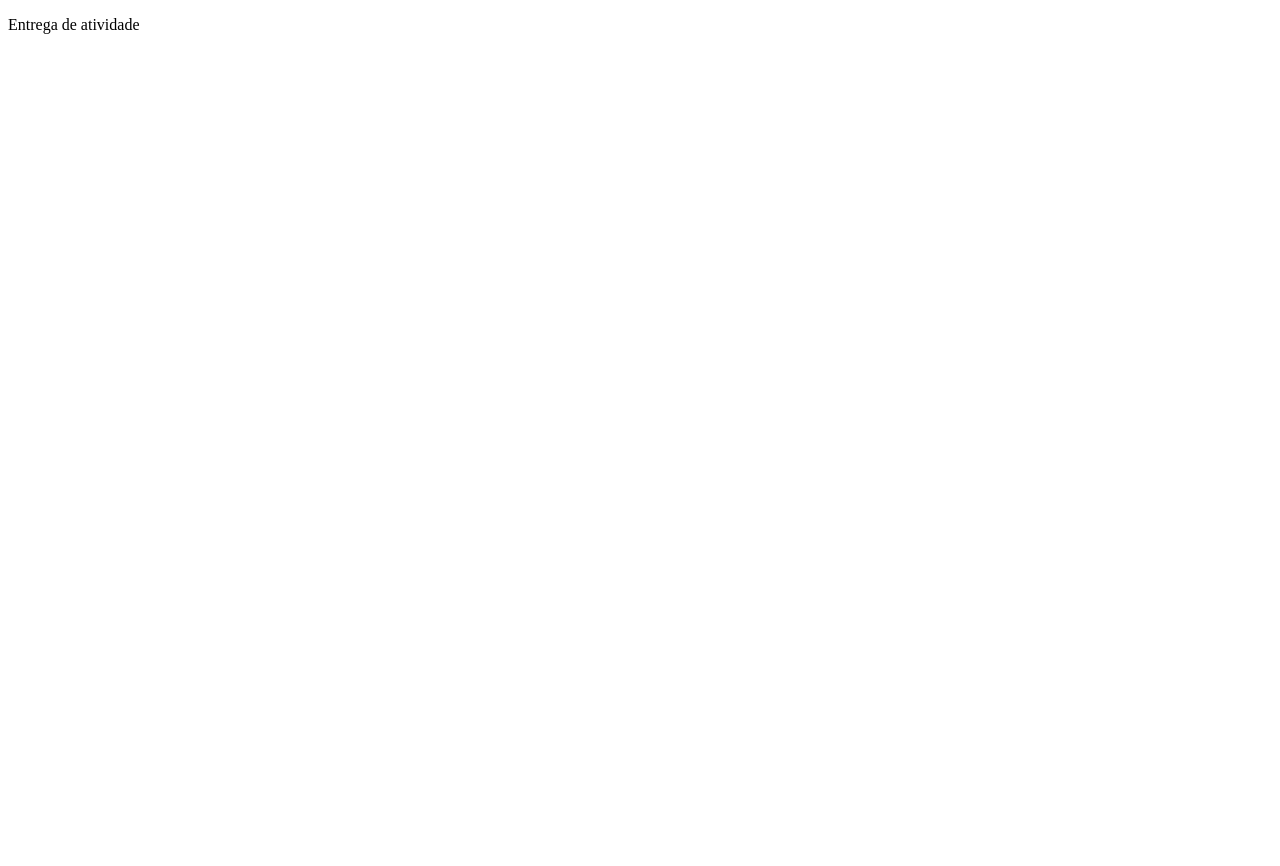
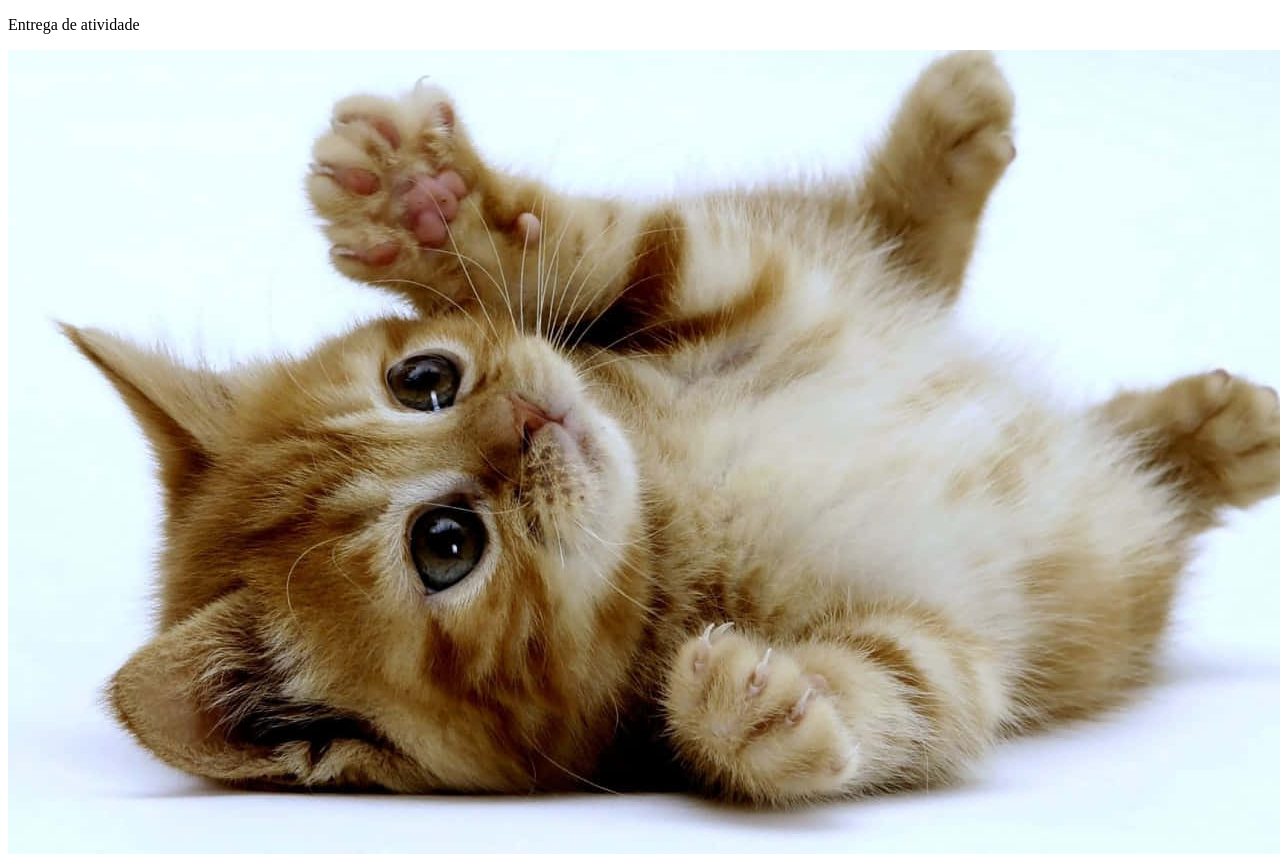
Before and after one commit to Mariano-JR/atividade_faculdade, a plain HTML site: page index.html in a window 1280 px wide. Before the commit the page ends 800 px from the top, so only its background shows below. Drawn offline with Linux system fonts and the light colour scheme.

Commit message:
Adicionar imagem de gato fofo ao corpo do HTML

```diff
--- a/index.html
+++ b/index.html
@@ -7,5 +7,7 @@
 </head>
 <body>
     <p>Entrega de atividade</p>
+
+    <img src="./images/cute-kitten-pictures-efuyfbvkc6on2uis.jpg" alt="gato_fofo">
 </body>
 </html>
```
Also changed, not shown: images/cute-kitten-pictures-efuyfbvkc6on2uis.jpg (added).
